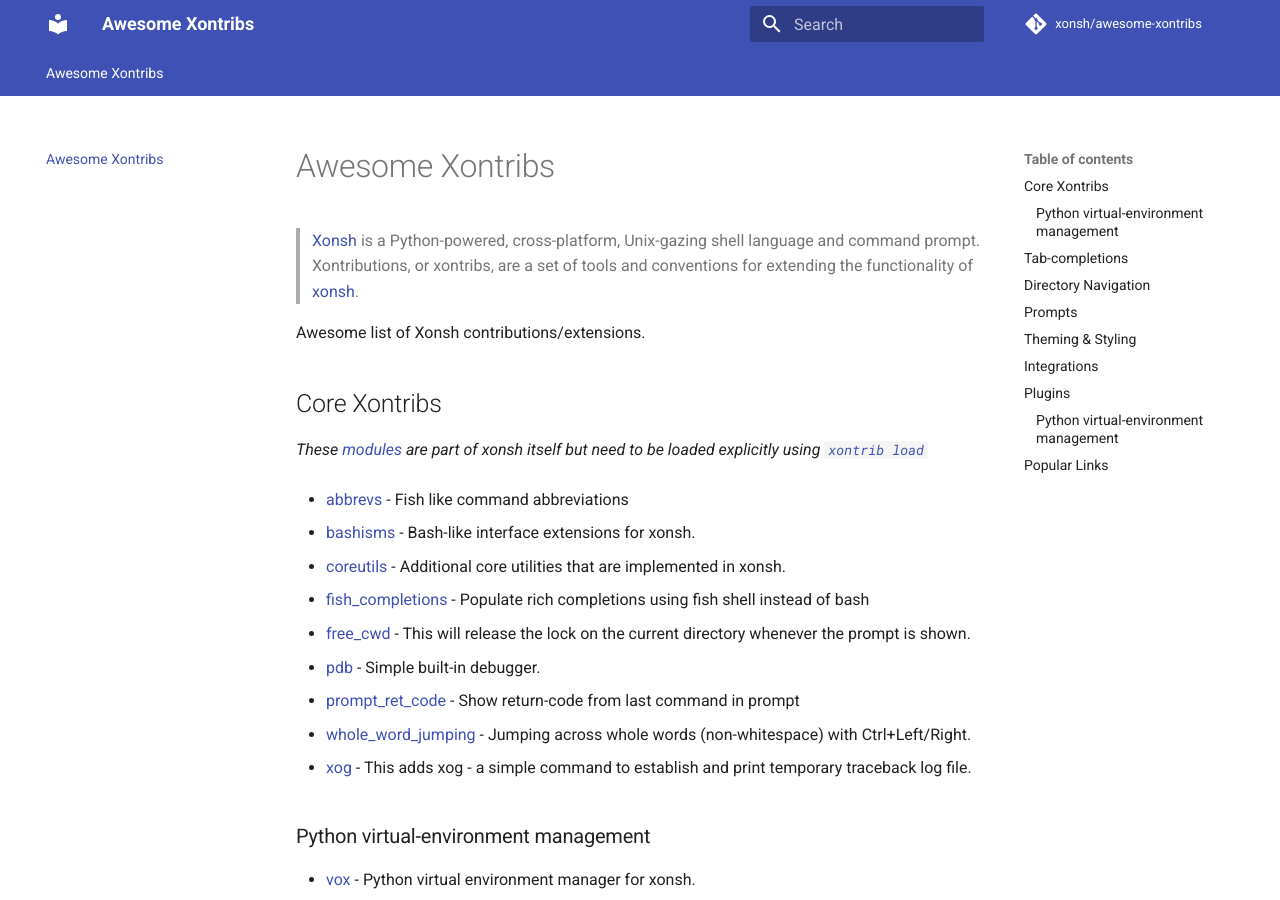
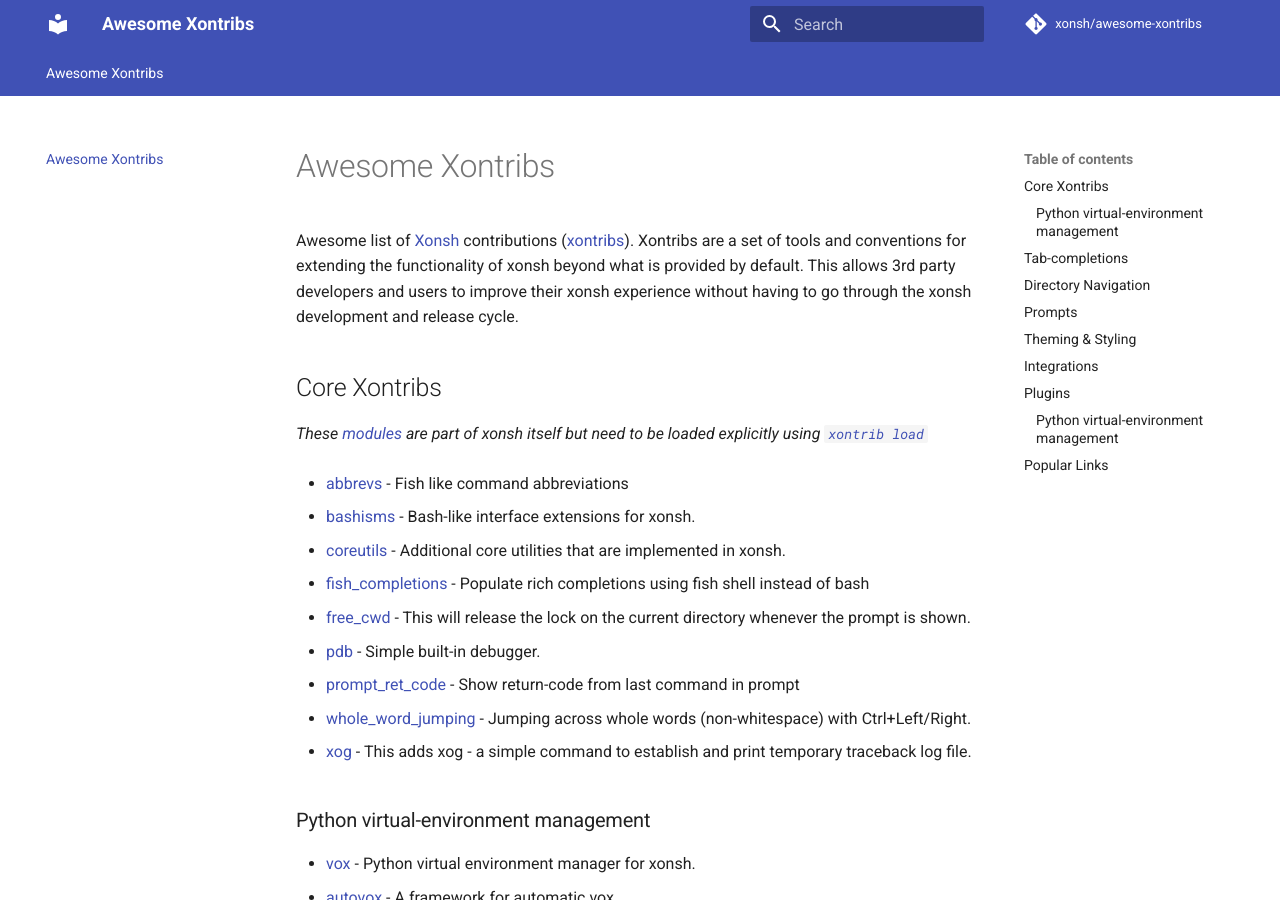
Before and after one commit to xonsh/awesome-xontribs, an MkDocs documentation site: the page built from docs/README.md, in a window 1280 px wide and 900 px high. Built offline with MkDocs 1.6.1 and Material for MkDocs 9.7.7, drawn with Linux system fonts in a browser that asks for light colours; comment, search, counter and statistics services are not loaded; some of the changed text lies outside the part shown.

Commit message:
Update README.md (#5)

```diff
--- a/docs/README.md
+++ b/docs/README.md
@@ -1,9 +1,6 @@
 # Awesome Xontribs
 
-> [Xonsh](https://xon.sh/) is a Python-powered, cross-platform, Unix-gazing shell language and command prompt.
-> Xontributions, or xontribs, are a set of tools and conventions for extending the functionality of [xonsh](https://xon.sh/).
-
-Awesome list of Xonsh contributions/extensions.
+Awesome list of [Xonsh](https://xon.sh/) contributions ([xontribs](https://xon.sh/tutorial_xontrib.html)). Xontribs are a set of tools and conventions for extending the functionality of xonsh beyond what is provided by default. This allows 3rd party developers and users to improve their xonsh experience without having to go through the xonsh development and release cycle.
 
 ## Core Xontribs
 
@@ -166,8 +163,8 @@
 
 ## Popular Links
 
-- [Official Site](https://xon.sh/)
-- [GitHub Repository](https://github.com/xonsh/xonsh)
-- [Gitter Channel](https://gitter.im/xonsh/xonsh)
-- [Xontribs@GitHub](https://github.com/topics/xontrib)
-- [Xontrib Template](https://github.com/xonsh/xontrib-cookiecutter/)
+- [Xontribs on GitHub](https://github.com/topics/xontrib)
+- [Xontrib Template](https://github.com/xonsh/xontrib-template) - make your own xontrib in 10 minutes by using supercharged template.
+- [Xonsh Official Site](https://xon.sh/)
+- [Xonsh GitHub Repository](https://github.com/xonsh/xonsh)
+- [Xonsh Gitter Channel](https://gitter.im/xonsh/xonsh)
```
